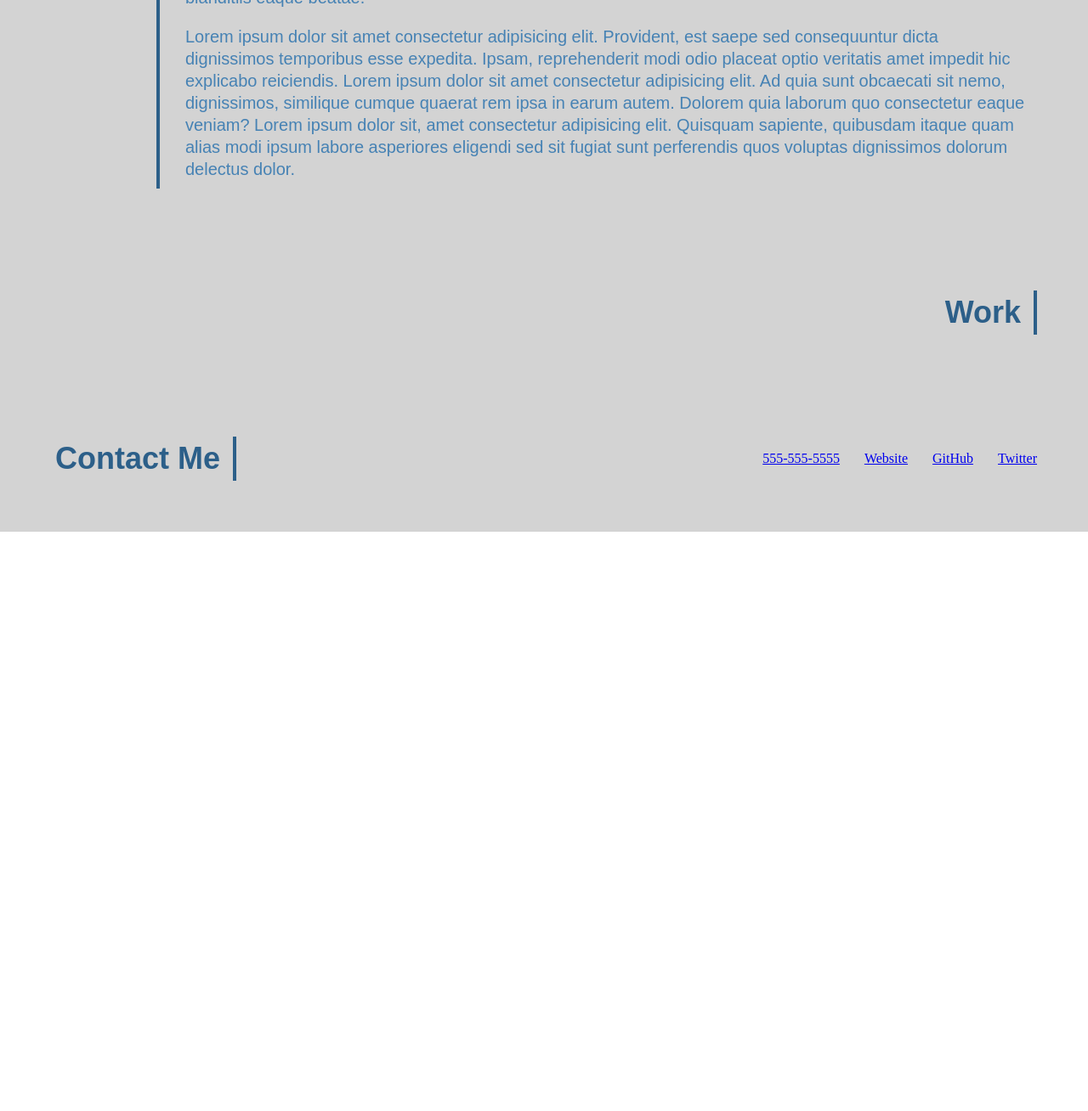
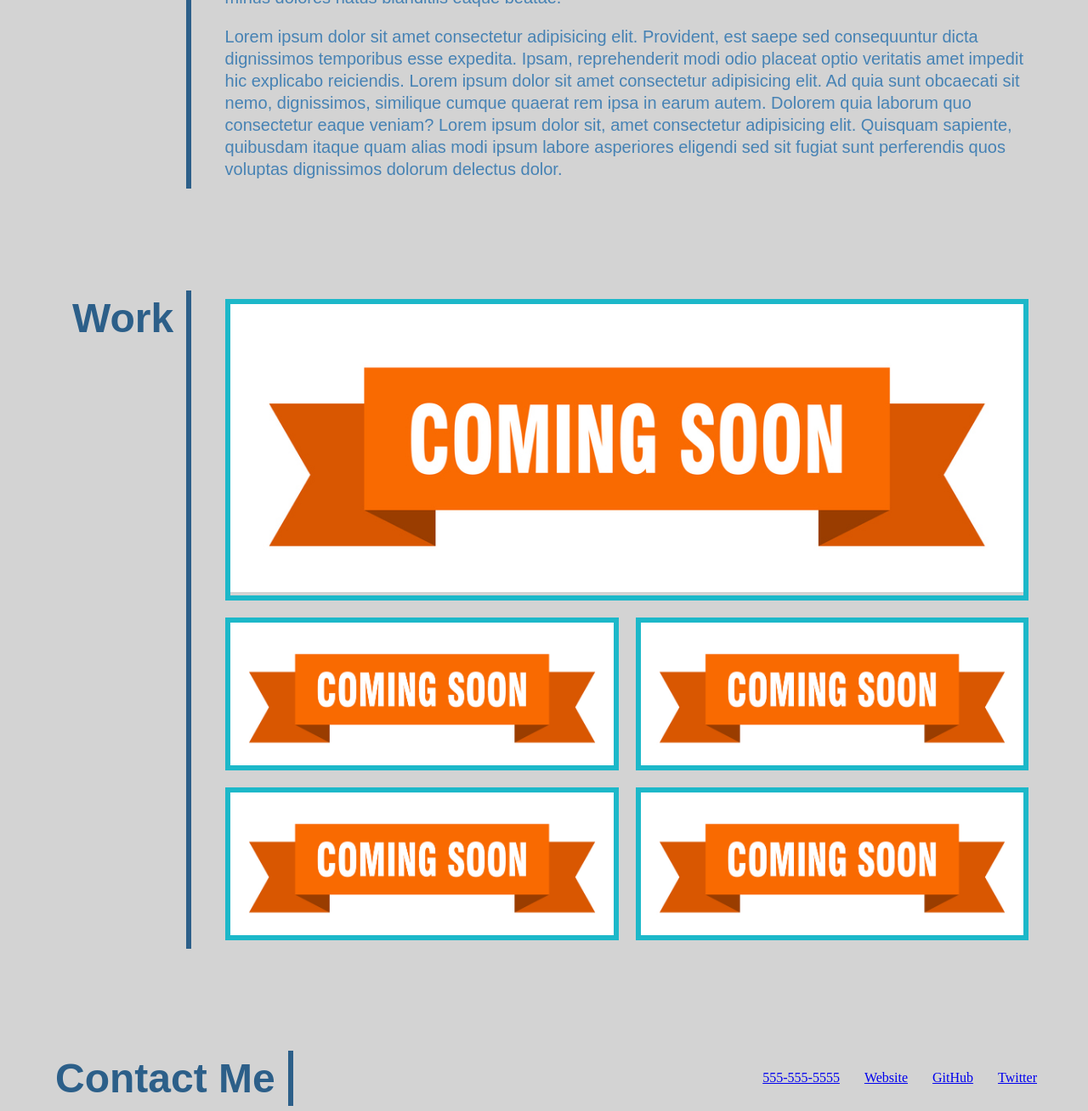
Before and after one commit to ScarElite/basic-portfolio, a plain HTML site: page index.html in a window 1280 px wide. Shown: the part 594-1902 px from the top of the page at 85% size. Before the commit the page ends 1220 px from the top, so only its background shows below. Drawn offline with Linux system fonts and the light colour scheme.

Commit message:
Added more content to the Work section and styled the work section

```diff
--- a/assets/style.css
+++ b/assets/style.css
@@ -57,38 +57,58 @@ header nav ul li a {
 
 .section {
     padding: 60px;
-}
-
-/* .container {
-    width: 80%;
-    display: flex;
-    flex-wrap: wrap;
-} */
-
-.about-me-section {
-    /* width: 80%; */
     display: flex;
 }
 
 .main-heading {
     padding: 5px 15px 5px 5px;
-    border-right: 4px solid rgb(44, 95, 137);
+    border-right: 6px solid rgb(44, 95, 137);
     color: rgb(44, 95, 137);
     text-align: right;
 }
 
 .main-heading h1 {
     font-family: Arial, Helvetica, sans-serif;
-    font-size: 36px;
+    font-size: 48px;
 }
 
-.container p {
+.about-me-section p {
     padding: 10px;
-    margin-left: 20px;
+    margin-left: 30px;
     font-size: 20px;
     font-family: Arial, Helvetica, sans-serif;
     color: steelblue;
     line-height: 1.3;
+}
+
+.work-section {
+    margin-left: 20px;
+}
+
+.projects-section {
+    margin-left: 30px;
+}
+
+.projects {
+    /* max-width: 1000px; */
+    margin: 0 auto;
+    display: flex;
+    flex-direction: row;
+    flex-wrap: wrap;
+    width: 100%;
+    justify-content: space-around;
+}
+
+.project {
+    border: 6px solid rgb(28, 184, 201);
+    margin: 10px;
+    flex: 1;
+}
+
+.project img {
+    width: 100%;
+    height: 100%;
+    min-width: 400px;
 }
 
 footer {
--- a/index.html
+++ b/index.html
@@ -31,11 +31,11 @@
 
         <section id="about-me" class="section about-me-section">
 
-            <div class="main-heading container">
+            <div class="main-heading">
                 <h1>About Me</h1>
             </div>
 
-            <div class="container">
+            <div>
                 <p>
                 Lorem ipsum dolor sit amet consectetur adipisicing elit. Nemo quaerat iste animi quod iusto laudantium ratione modi, cum quos laborum minima atque? Officia soluta commodi voluptatibus eveniet reprehenderit molestiae quidem? Lorem ipsum dolor, sit amet consectetur adipisicing elit. Deleniti laborum debitis architecto praesentium accusamus consectetur vero est hic tempora quidem maxime illo fugiat, quasi minus dolores natus blanditiis eaque beatae.
                 </p>
@@ -45,15 +45,39 @@
             </div>
         </section>
 
-        <section id="work" class="section">
+        <section id="work" class="section work-section">
 
             <div class="main-heading">
                 <h1>Work</h1>
             </div>
 
+            <div class="projects-section">
+
+                    <div class="project">
+                        <img src="./assets/images/Coming-Soon.jpg" alt="">
+                    </div>
+
+                <div class="projects">
+
+                    <div class="project">
+                        <img src="./assets/images/Coming-Soon.jpg" alt="">
+                    </div>
+                    <div class="project">
+                        <img src="./assets/images/Coming-Soon.jpg" alt="">
+                    </div>
+                    <div class="project">
+                        <img src="./assets/images/Coming-Soon.jpg" alt="">
+                    </div>
+                    <div class="project">
+                        <img src="./assets/images/Coming-Soon.jpg" alt="">
+                    </div>
+
+                </div>
+            </div>
         </section>
 
     </div>
+</body>
 
 <footer id="contact-me" class="section">
 
@@ -68,7 +92,4 @@
         <li><a href="#">Twitter</a></li>
     </ul>
 </footer>
-
-</body>
-
 </html>
```
Also changed, not shown: assets/images/Coming-Soon.jpg (added). Lines whose indentation alone changed are shown as unchanged.
